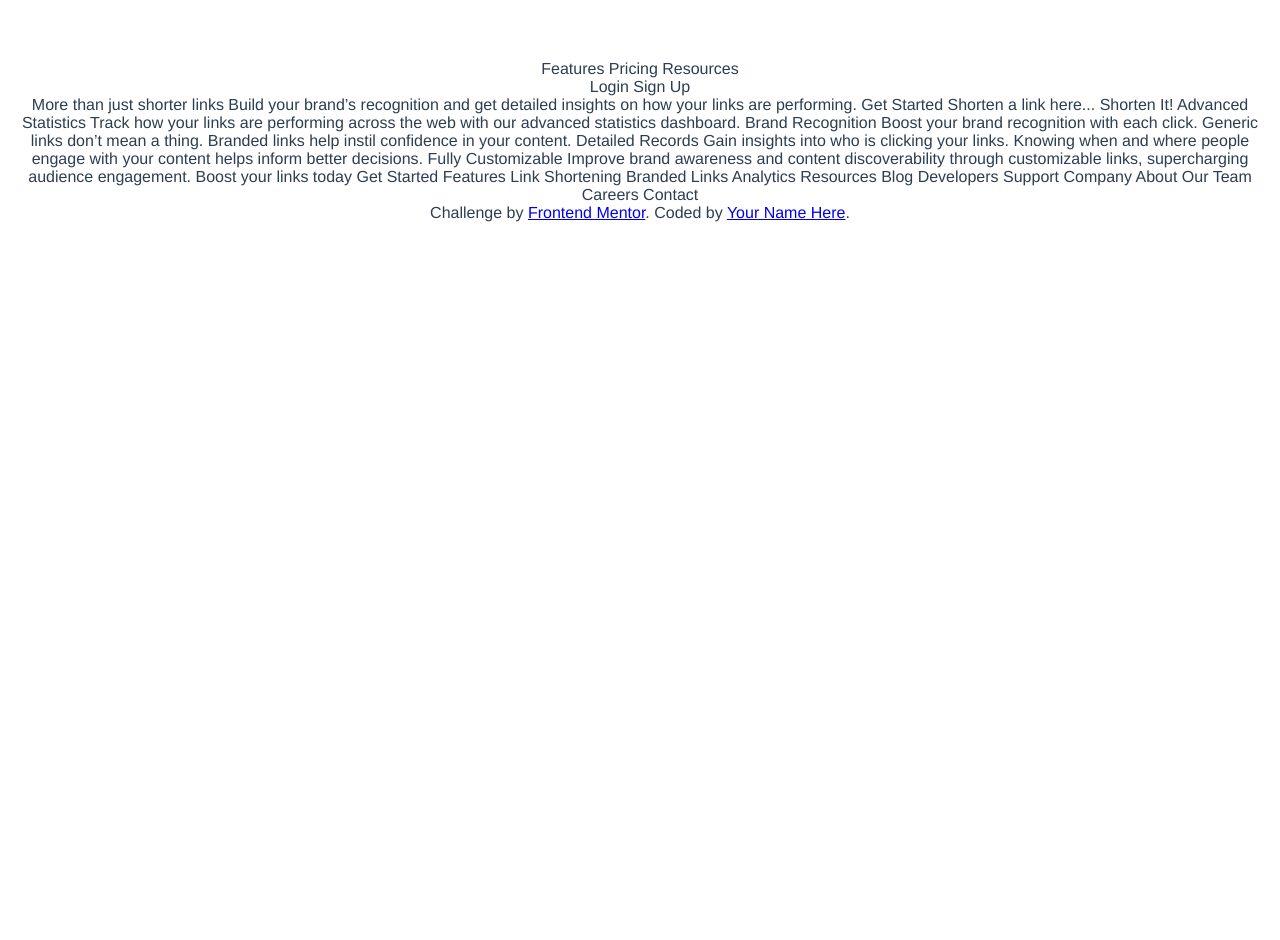
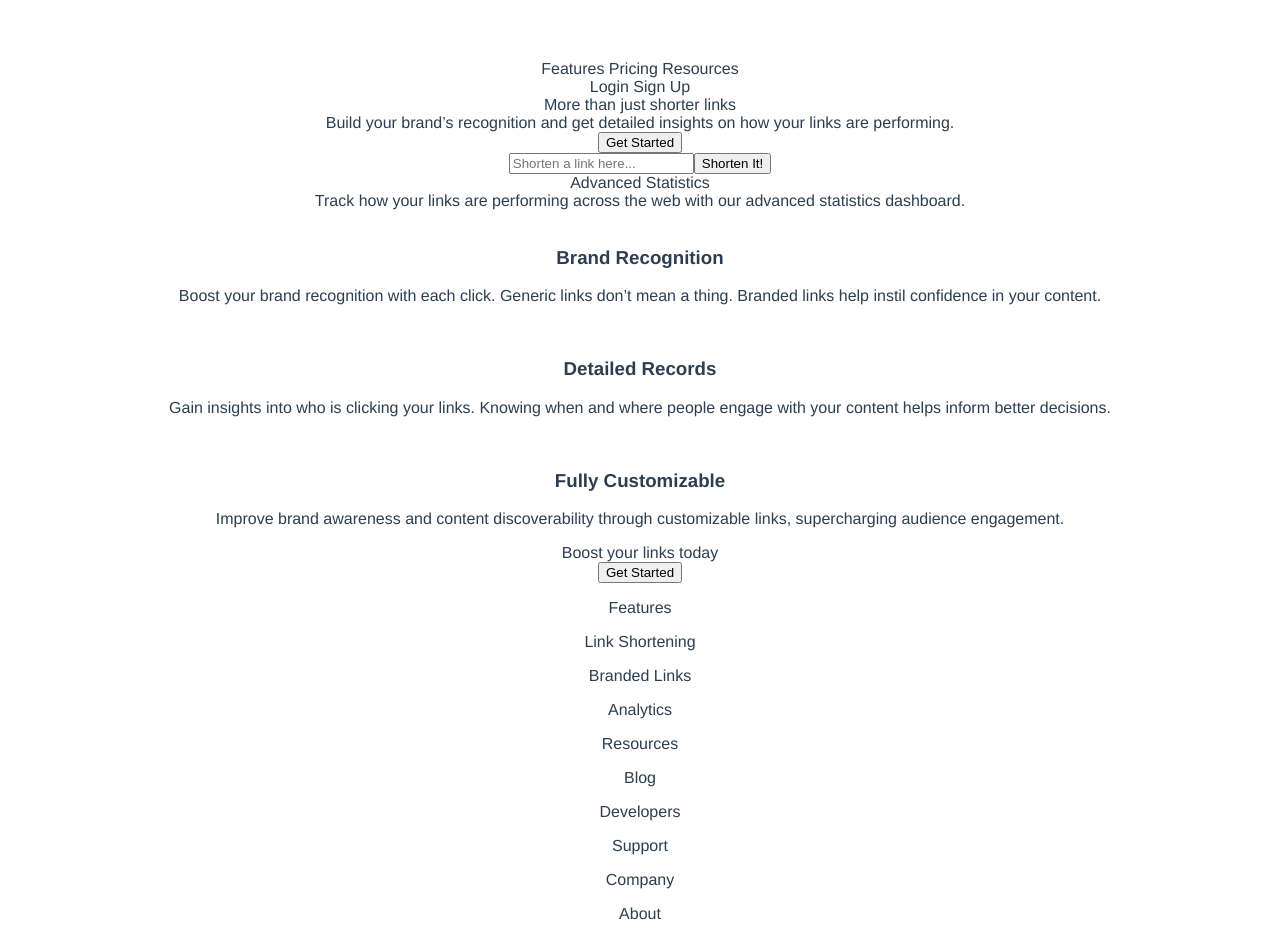
Before and after one commit to Akay74/Shortly, a Vue app: page / in a window 1280 px wide. Shown: the top 940 px of the page. Before the commit the page ends 800 px from the top, so only its background shows below. Built offline with nearby package versions, Linux system fonts and the light colour scheme.

Commit message:
modified HelloWorld component

```diff
--- a/src/components/HelloWorld.vue
+++ b/src/components/HelloWorld.vue
@@ -13,60 +13,87 @@
       Sign Up
     </div>
 
-
-  More than just shorter links
-
+    <div>
+      <div>More than just shorter links</div>
+      <div>
         Build your brand’s recognition and get detailed insights
         on how your links are performing.
+      </div>
+      <button>Get Started</button>
+      <div></div>
+    </div>
 
-  Get Started
+    <form>
+      <input type="text" placeholder="Shorten a link here...">
+      <button>Shorten It!</button>
+    </form>
 
-  Shorten a link here...
-
-  Shorten It!
-
-  Advanced Statistics
-
+    <div>
+      <div>Advanced Statistics</div>
+      <div>
         Track how your links are performing across the web with our
         advanced statistics dashboard.
-
-  Brand Recognition
-
+      </div>
+    </div>
+    <div>
+      <div>
+        <div><img src="" alt=""></div>
+        <h3>Brand Recognition</h3>
+        <p>
           Boost your brand recognition with each click. Generic links don’t
           mean a thing. Branded links help instil confidence in your content.
+        </p>
+      </div>
 
-  Detailed Records
-
+      <div>
+        <div><img src="" alt=""></div>
+        <h3>Detailed Records</h3>
+        <p>
           Gain insights into who is clicking your links. Knowing when and where
           people engage with your content helps inform better decisions.
+        </p>
+      </div>
 
-  Fully Customizable
-
+      <div>
+        <div><img src="" alt=""></div>
+        <h3>Fully Customizable</h3>
+        <p>
           Improve brand awareness and content discoverability through customizable
           links, supercharging audience engagement.
+        </p>
+      </div>
+    </div>
 
-  Boost your links today
+    <div>
+      <div>Boost your links today</div>
 
-  Get Started
+      <button>Get Started</button>
+    </div>
 
-  Features
+    <div>
+      <div></div>
+      <div>
+        <p>Features</p>
+        <p>Link Shortening</p>
+        <p>Branded Links</p>
+        <p>Analytics</p>
+      </div>
+      <div>
+        <p>Resources</p>
+        <p>Blog</p>
+        <p>Developers</p>
+        <p>Support</p>
+      </div>
+      <div>
+        <p>Company</p>
+        <p>About</p>
+        <p>Our Team</p>
+        <p>Careers</p>
+        <p>Contact</p>
+      </div>
 
-  Link Shortening
-  Branded Links
-  Analytics
-
-  Resources
-
-  Blog
-  Developers
-  Support
-
-  Company
-
-  About
-  Our Team
-  Careers
-  Contact
+      <div></div>
+    </div>
 
     <div class="attribution">
       Challenge by <a href="https://www.frontendmentor.io?ref=challenge" target="_blank">Frontend Mentor</a>.
```
Lines whose indentation alone changed are shown as unchanged.
